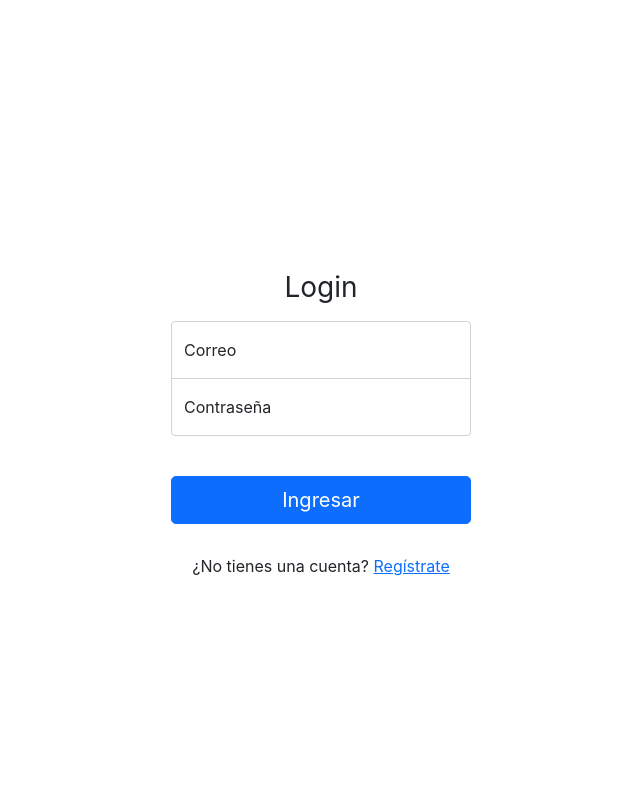
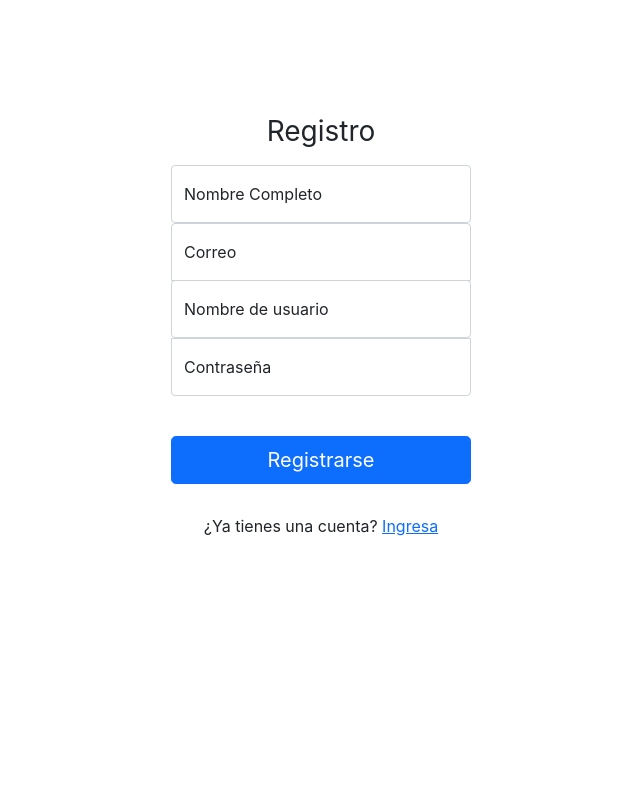
Before and after one commit to crst017/DW-UTP-CICLO4, a React (Create React App) app: page /registro in a window 1280 px wide. Shown: the top 800 px of the page, without its empty margins (319-959 px from the left). Built offline with nearby package versions, Linux system fonts and the light colour scheme.

Commit message:
Reditect login/register

```diff
--- a/package.json
+++ b/package.json
@@ -8,8 +8,10 @@
     "@testing-library/react": "^11.1.0",
     "@testing-library/user-event": "^12.1.10",
     "gh-pages": "^3.2.3",
+    "history": "^4.10.1",
     "react": "^17.0.2",
     "react-dom": "^17.0.2",
+    "react-router-dom": "^5.2.0",
     "react-scripts": "4.0.3",
     "web-vitals": "^1.0.1"
   },
--- a/src/App.jsx
+++ b/src/App.jsx
@@ -1,12 +1,20 @@
 import './App.css';
 import FormLogin from './components/FormLogin';
 import FormRegistro from './components/FormRegistro';
+import React from 'react';
+import { Router, Route, Switch} from 'react-router-dom'
+import { createBrowserHistory } from 'history'
 
 function App() {
+  const history = createBrowserHistory();
   return (
     <div className="App">
-      <FormLogin />
-      <FormRegistro />
+      <Router history={history}>
+        <Switch>
+          <Route path="/login" component={FormLogin} />
+          <Route path="/registro" component={FormRegistro} />
+        </Switch>
+      </Router>
     </div>
   );
 }
--- a/src/components/FormLogin.jsx
+++ b/src/components/FormLogin.jsx
@@ -16,7 +16,7 @@ export default function FormLogin() {
                         <label htmlFor="floatingPasswordLogin">Contraseña</label>
                     </div>
                     <button className="w-100 btn btn-lg btn-primary" type="submit">Ingresar</button>
-                    <p>¿No tienes una cuenta? <a href="/"> Regístrate</a></p>
+                    <p>¿No tienes una cuenta? <a href="/registro"> Regístrate</a></p>
                 </form>
             </main>
         </div>
--- a/src/components/FormRegistro.jsx
+++ b/src/components/FormRegistro.jsx
@@ -24,7 +24,7 @@ export default function FormRegistro() {
                     <label htmlFor="floatingPassword">Contraseña</label>
                     </div>
                     <button className="w-100 btn btn-lg btn-primary" type="submit">Registrarse</button>
-                    <p>¿Ya tienes una cuenta? <a href="/"> Ingresa</a></p>
+                    <p>¿Ya tienes una cuenta? <a href="/login"> Ingresa</a></p>
                 </form>
             </main>
         </div>
--- a/src/components/login.css
+++ b/src/components/login.css
@@ -2,7 +2,7 @@
     height: 100%;
     display: flex;
     align-items: center;
-    padding-top: 20%;
+    padding-top: 100px;
     /* padding-bottom: 40px; */
   }
 .form-signin {
```
Also changed, not shown: 2 other files (tests, documents, lock files or other folders).
